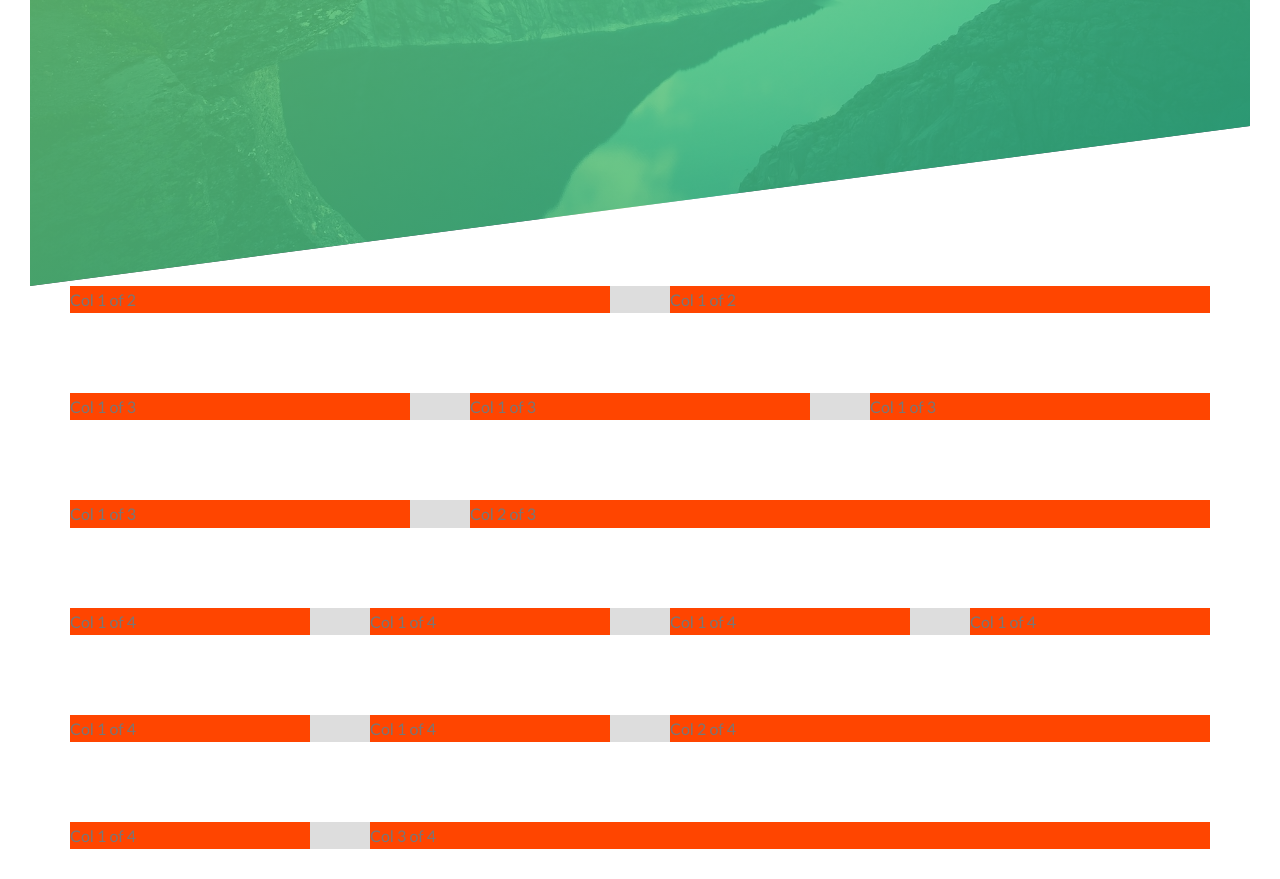
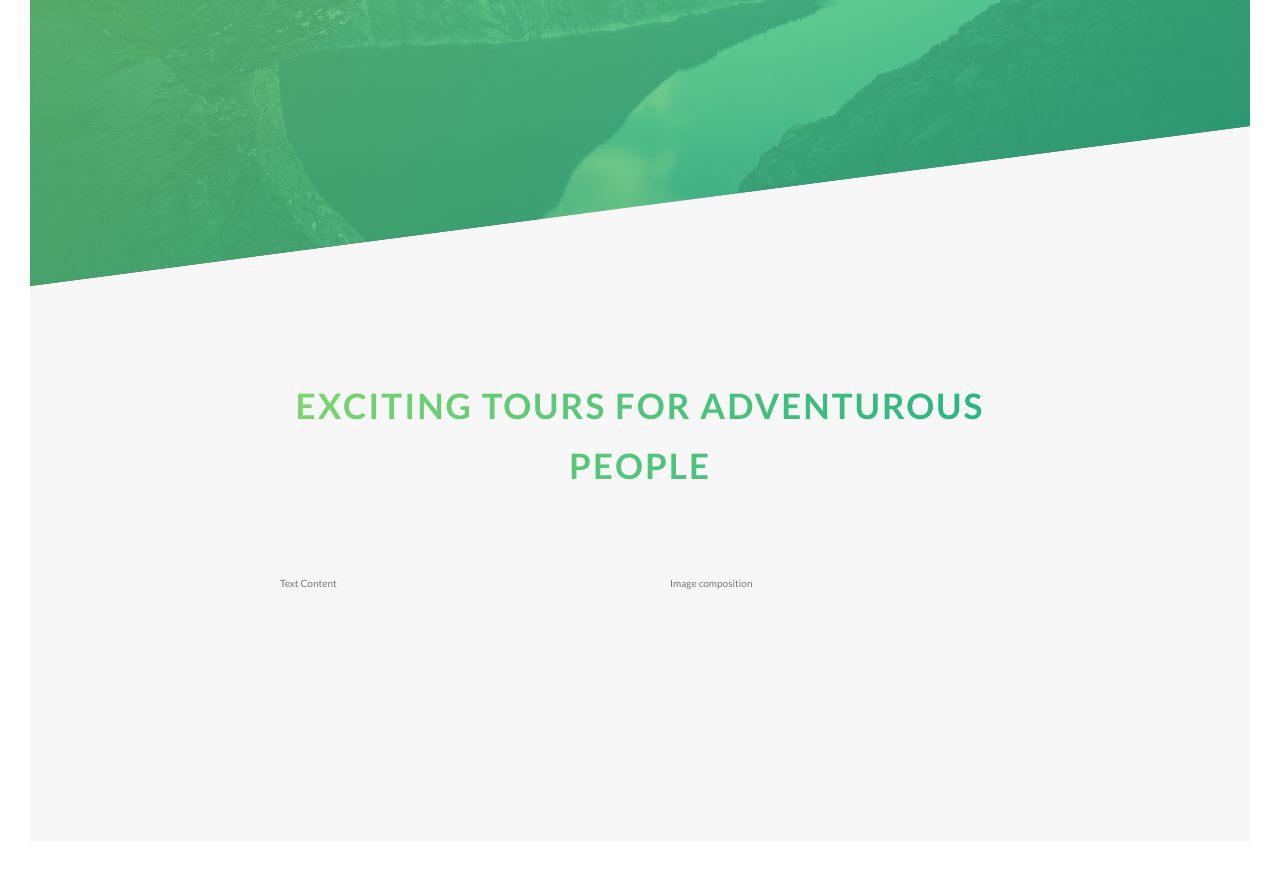
Before and after one commit to matheuscruzhen/natours, a website: page index.html in a window 1280 px wide. Shown: the part 504-1383 px from the top of the page. Drawn offline with Linux system fonts and the light colour scheme.

Commit message:
building the about section - part 1

```diff
--- a/index.html
+++ b/index.html
@@ -28,7 +28,25 @@
         </div>
     </header>
 
-    <section class="grid-test">
+    <main>
+        <section class="section-about">
+            <div class="u-center-text u-margin-bottom-8">
+                <h2 class="heading-secondary">
+                    Exciting tours for adventurous people
+                </h2>
+            </div>
+            <div class="row">
+                <div class="col-1-of-2">
+                    Text Content
+                </div>
+                <div class="col-1-of-2">
+                    Image composition
+                </div>
+            </div>
+        </section>
+    </main>
+
+    <!-- <section class="grid-test">
         <div class="row">
             <div class="col-1-of-2">
                 Col 1 of 2
@@ -89,6 +107,6 @@
                 Col 3 of 4
             </div>
         </div>
-    </section>
+    </section> -->
 </body>
 </html>
--- a/sass/abstracts/_variables.scss
+++ b/sass/abstracts/_variables.scss
@@ -2,6 +2,8 @@
 $color-primary: #55c57a;
 $color-primary-light: #7ed56f;
 $color-primary-dark: #28b485;
+
+$color-grey-light-1: #f7f7f7;
 
 $color-grey-dark: #777;
 $color-white: #fff;
--- a/sass/base/_base.scss
+++ b/sass/base/_base.scss
@@ -7,6 +7,7 @@
 }
 
 html {
+    // This defines what 1rem is...
     font-size: 62.5%;
 }
 
--- a/sass/base/_typography.scss
+++ b/sass/base/_typography.scss
@@ -1,7 +1,7 @@
 body {
     font-family: Lato, sans-serif;
     font-weight: 400;
-    font-size: 1.6rem;
+    // font-size: 1.6rem;
     line-height: 1.7;
     color: $color-grey-dark;
     padding: 3rem;
@@ -38,3 +38,21 @@ body {
         animation-timing-function: ease-out; */
     }
 }
+
+.heading-secondary {
+    font-size: 3.5rem;
+    text-transform: uppercase;
+    font-weight: 700;
+    display: inline-block;
+    background-image: linear-gradient(to right, $color-primary-light, $color-primary-dark);
+    -webkit-background-clip: text;
+    background-clip: text;
+    color: transparent;
+    letter-spacing: 0.2rem;
+    transition: all .2s;
+
+    &:hover {
+        transform: skewY(2deg) skewX(15deg) scale(1.1);
+        text-shadow: .5rem 1rem 2rem rgba($color-black, .2);
+    }
+}
--- a/sass/base/_utilities.scss
+++ b/sass/base/_utilities.scss
@@ -0,0 +1,7 @@
+.u-center-text {
+  text-align: center;
+}
+
+.u-margin-bottom-8 {
+  margin-bottom: 8rem;
+}
--- a/sass/layout/_grid.scss
+++ b/sass/layout/_grid.scss
@@ -1,6 +1,6 @@
 .row {
     max-width: $grid-width;
-    background-color: #ddd;
+    // background-color: #ddd;
     margin: 0 auto;
 
     &:not(:last-child) {
@@ -10,7 +10,7 @@
     @include clearfix;
 
     [class^="col-"] {
-        background-color: orangered;
+        // background-color: orangered;
         float: left;
 
         &:not(:last-child) {
--- a/sass/pages/_home.scss
+++ b/sass/pages/_home.scss
@@ -0,0 +1,5 @@
+.section-about {
+  background-color: $color-grey-light-1;
+  padding: 25rem;
+  margin-top: -20vh;
+}
```
Also changed, not shown: css/style.css.
